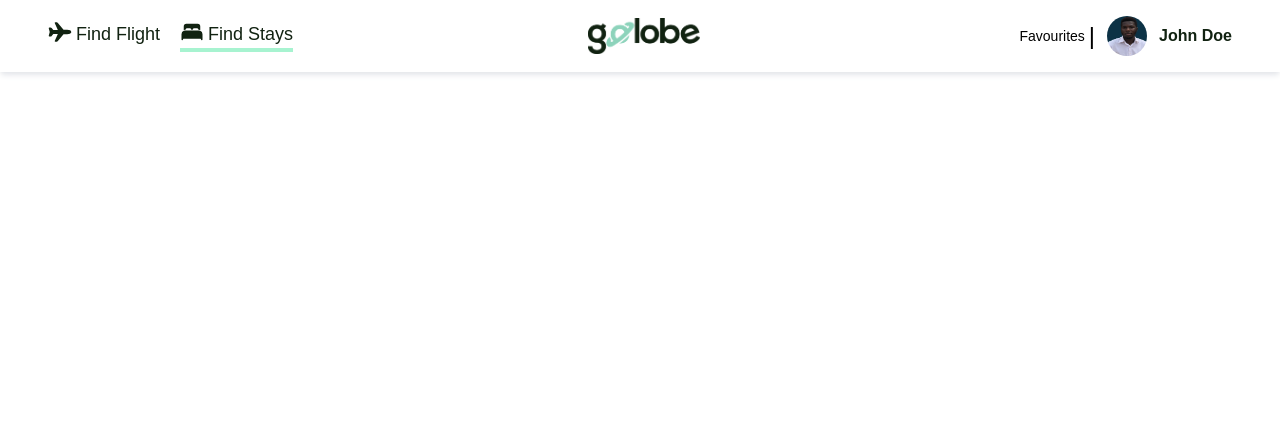
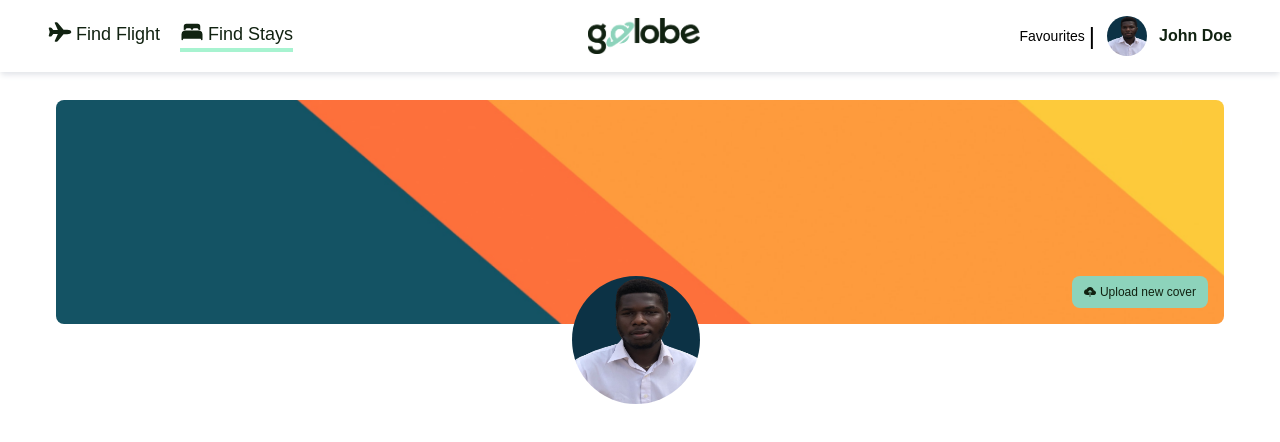
Before and after one commit to Heritagify/Travelling-Website, a React (Vite) app: page /account in a window 1280 px wide. Shown: the top 442 px of the page. Built offline with nearby package versions, Linux system fonts and the light colour scheme; some icons are missing; a web font is replaced by a local one.

Commit message:
coverPhoto and profile picture

```diff
--- a/src/AccounFlows/Account.jsx
+++ b/src/AccounFlows/Account.jsx
@@ -2,6 +2,10 @@ import { useState } from "react";
 import AccountsNav from "../components/Headers/AccountsNav"
 import profilePicture from "../assets/user.png"
 import ProfilePicture from "./Profile";
+import Profile from './Profile'
+import CoverPhoto from '../assets/CoverPhoto.png'
+import { IoCloudUploadSharp } from "react-icons/io5";
+
 
 const Account = () => {
 
@@ -11,10 +15,25 @@ const Account = () => {
     profilePicture: profilePicture,
   });
 
+  const [coverPhoto, setCoverPhoto] = useState('path_to_default_cover_photo.jpg');
+
+  // Function to handle cover photo change
+  const handleCoverPhotoChange = () => {
+    const newCoverPhoto = 'path_to_new_cover_photo.jpg';
+    setCoverPhoto(newCoverPhoto);
+  };
 
   return (
     <div>
       < AccountsNav user= {user} />
+     <div className="h-56 rounded-lg mx-14 my-7 relative bg-cover bg-center" style={{ backgroundImage: `url(${CoverPhoto})` }}>
+     <button className="absolute flex gap-1 items-center bottom-4 right-4 px-3 py-2 bg-mintGreen text-xs text-blackGreen rounded-lg hover:bg-blue-600" onClick={handleCoverPhotoChange}>
+        <IoCloudUploadSharp />Upload new cover
+      </button>
+      <div className="absolute bottom-0 left-0 right-0 flex justify-center -mb-20">
+        <Profile user={user} />
+      </div>
+    </div>
     </div>
   )
 }
--- a/src/AccounFlows/History.jsx
+++ b/src/AccounFlows/History.jsx
@@ -1 +1,11 @@
-raf
+import React from 'react'
+
+const History = () => {
+  return (
+    <div>
+
+    </div>
+  )
+}
+
+export default History
--- a/src/AccounFlows/PaymentMethod.jsx
+++ b/src/AccounFlows/PaymentMethod.jsx
@@ -0,0 +1,11 @@
+import React from 'react'
+
+const PaymentMethod = () => {
+  return (
+    <div>
+
+    </div>
+  )
+}
+
+export default PaymentMethod
--- a/src/AccounFlows/Profile.jsx
+++ b/src/AccounFlows/Profile.jsx
@@ -4,13 +4,14 @@ import { IoPencilOutline } from "react-icons/io5";
 
 
 
-const Profile = () => {
+const Profile = ({ user }) => {
   return (
     <div>
+    {/* <h1>PROFILEEEEEEEEEEEEEEEEEEEEEEEE</h1> */}
        <img
           src={user.profilePicture}
           alt={`Profile picture of ${user.name}`}
-          className="w-10 h-10 rounded-full mr-2"
+          className="w-32 h-32 rounded-full mr-2"
         />
     </div>
   )
--- a/src/AccounFlows/TicketFlight.jsx
+++ b/src/AccounFlows/TicketFlight.jsx
@@ -0,0 +1,11 @@
+import React from 'react'
+
+const TicketFlight = () => {
+  return (
+    <div>
+
+    </div>
+  )
+}
+
+export default TicketFlight
--- a/src/AccounFlows/TicketStay.jsx
+++ b/src/AccounFlows/TicketStay.jsx
@@ -1 +1,11 @@
-rafce
+import React from 'react'
+
+const TicketStay = () => {
+  return (
+    <div>
+
+    </div>
+  )
+}
+
+export default TicketStay
```
Also changed, not shown: src/assets/CoverPhoto.png (added).
